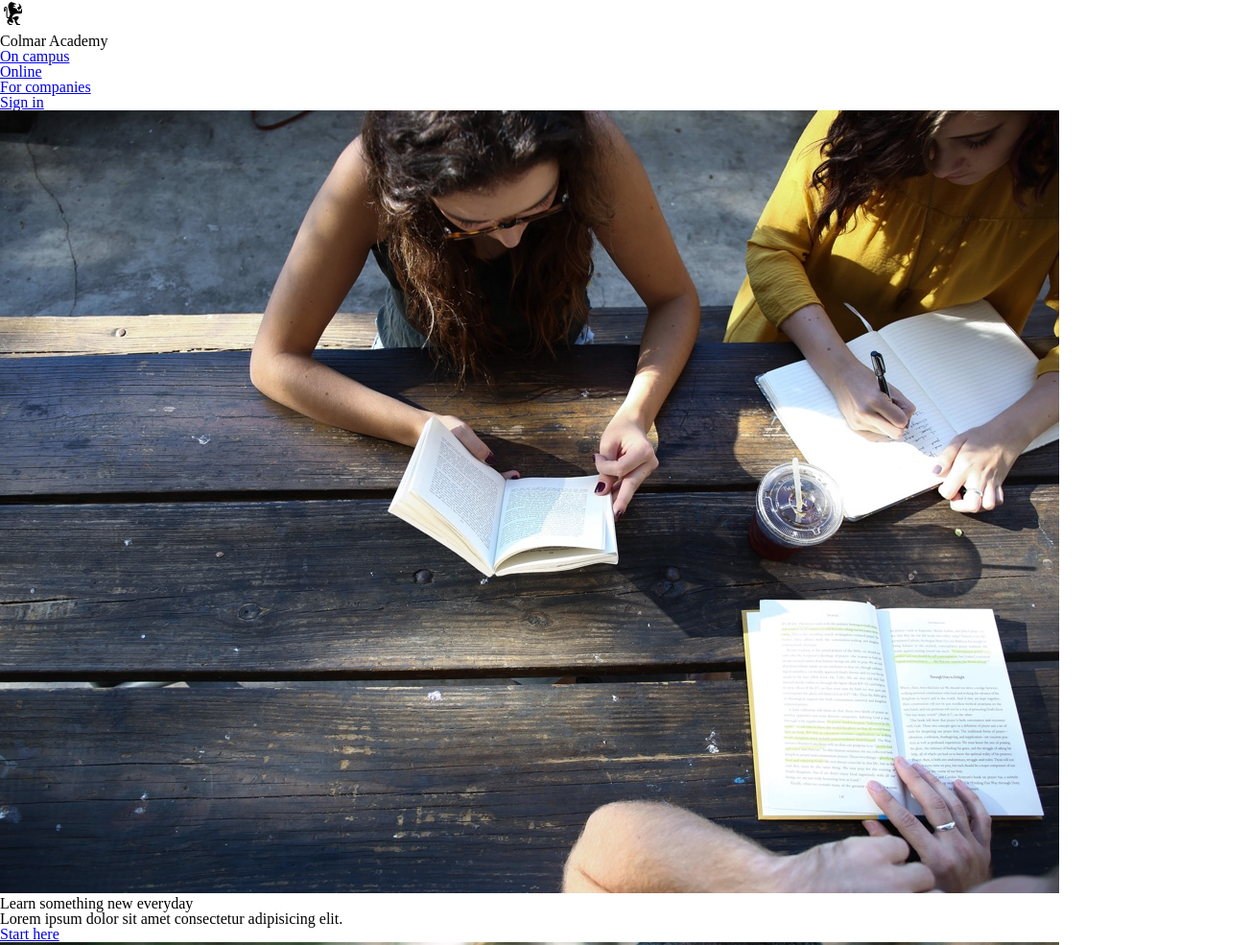
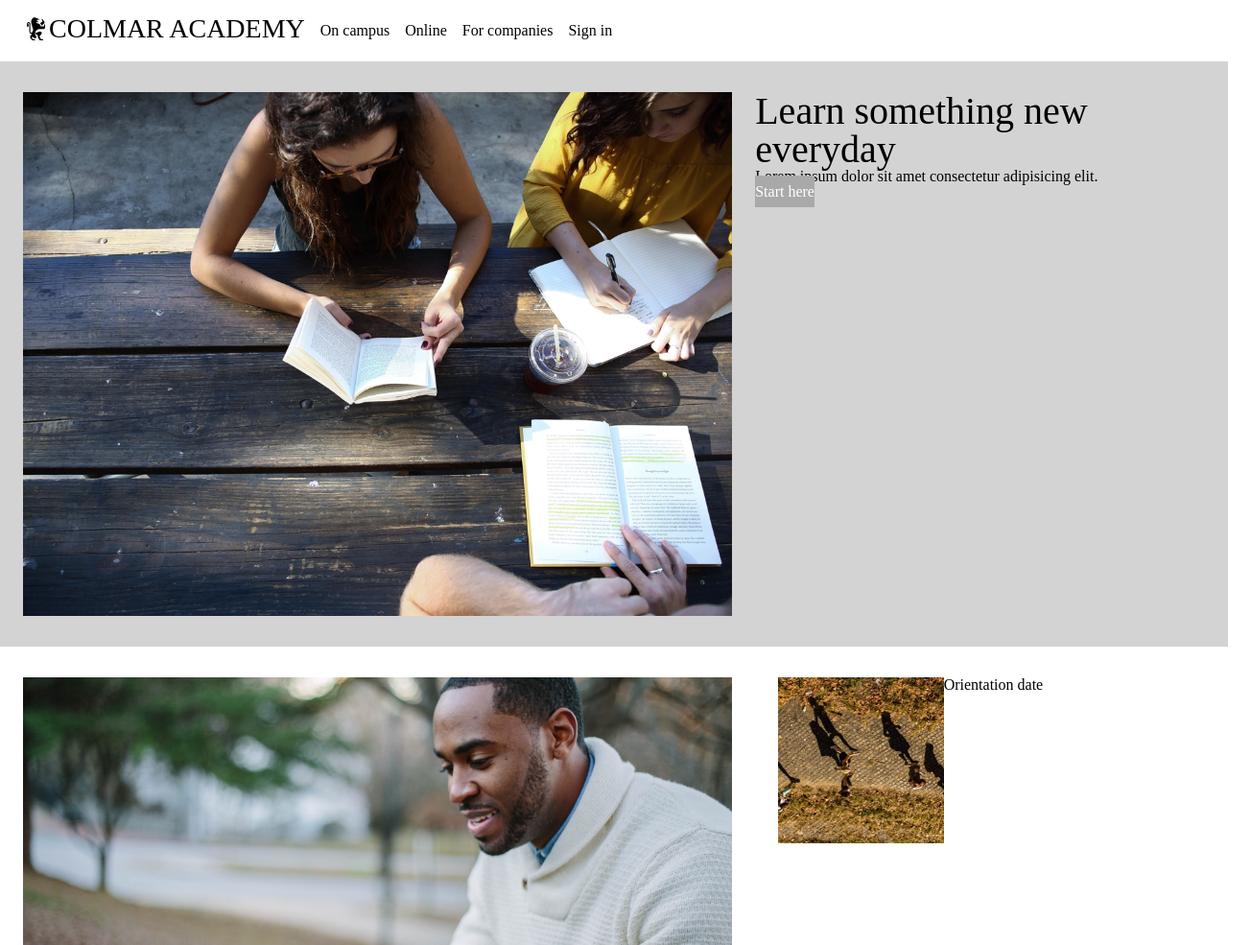
Before and after one commit to camillaale/colmar, a plain HTML site: page index.html in a window 1280 px wide. Shown: the top 985 px of the page at 96% size, 1304 px wide, since content can reach past the window. Drawn offline with Linux system fonts and the light colour scheme.

Commit message:
Structure and position HTML and CSS

```diff
--- a/index.html
+++ b/index.html
@@ -5,14 +5,14 @@
         <meta charset="UTF-8">
         <meta http-equiv="X-UA-Compatible" content="IE=edge">
         <meta name="viewport" content="width=device-width, initial-scale=1.0">
+        <link rel="stylesheet" type="text/css" href="./resources/css/reset.css">
         <link rel="stylesheet" type="text/css" href="./resources/css/index.css">
-        <link rel="stylesheet" type="text/css" href="./resources/css/reset.css">
         <title>Colmar Academy</title>
     </head>
 
     <body>
         <header>
-            <img src="./resources/images/ic-logo.svg" alt="Colmar Academy logo">
+            <img src="./resources/images/ic-logo.svg" alt="Colmar Academy logo" class="logo">
             <h1 class="logo desktop">Colmar Academy</h1>
             <nav class="desktop">
                 <ul>
@@ -27,12 +27,14 @@
         <main>
             <section class="banner">
                 <img src="./resources/images/banner.jpg" alt="Students reading at table outside.">
-                <h2>Learn something new everyday</h2>
-                <h4>Lorem ipsum dolor sit amet consectetur adipisicing elit.</h4>
-                <a href="#" class="button">Start here</a>
+                <section class="banner-text">
+                    <h2>Learn something new everyday</h2>
+                    <h4>Lorem ipsum dolor sit amet consectetur adipisicing elit.</h4>
+                    <a href="#" class="button">Start here</a>
+                </section>
             </section>
 
-            <section>
+            <section class="practice">
                 <section class="desktop quote">
                     <img src="./resources/images/information-main.jpg" alt="Man reading a book outside.">
                     <h3>It doesn't hurt to keep practicing</h3>
--- a/resources/css/index.css
+++ b/resources/css/index.css
@@ -0,0 +1,110 @@
+html {
+    font-size: 16px;
+}
+
+main {
+    position: relative;
+    top: 4rem;
+}
+
+h3 {
+    font-size: 2rem;
+}
+
+h4 {
+
+}
+
+/* HEADER */
+
+header {
+    display: flex;
+    position: fixed;
+    width: 100%;
+    height: 4rem;
+    padding-right: 1.5rem;
+    padding-left: 1.5rem;
+    z-index: 5;
+    align-items: center;
+    background-color: white;
+}
+
+h1 {
+    text-transform: uppercase;
+    font-size: 1.75rem;
+}
+
+header .logo {
+    height: 2rem;
+}
+
+header nav ul {
+    display: flex;
+}
+
+nav a {
+    padding-left: 1rem;
+    text-decoration: none;
+    color: black;
+    vertical-align: bottom;
+}
+
+/* BANNER */
+
+.banner {
+    display: grid;
+    padding: 2rem 1.5rem;
+    grid-template: 100% / 60% 40%;
+    grid-column-gap: 1.5rem;
+    background-color: lightgray;
+}
+
+.banner img {
+    max-width: 100%;
+    grid-column: 1 / span 1;
+}
+
+h2 {
+    font-size: 2.5rem;
+}
+
+.button {
+    background-color: darkgrey;
+    color: white;
+    padding-top: 0.5rem;
+    padding-bottom: 0.5rem;
+    text-decoration: none;
+    text-align: center;
+}
+
+.banner-text {
+    grid-column: 2 / span 1;
+}
+
+/* PRACTICE */
+
+.practice {
+    display: grid;
+    padding: 2rem 1.5rem;
+    grid-template: 100% / 60% 40%;
+    grid-column-gap: 3rem;
+}
+
+.quote img {
+    grid-column: 1 / span 1;
+    max-width: 100%;
+}
+
+.sidepanel {
+    display: grid;
+    grid-template: repeat(3, 1fr) / 35% 65%;
+}
+
+.sidepanel img {
+    max-width: 100%;
+}
+
+.sidepanel a {
+    color: cornflowerblue;
+    text-decoration: none;
+}
```
